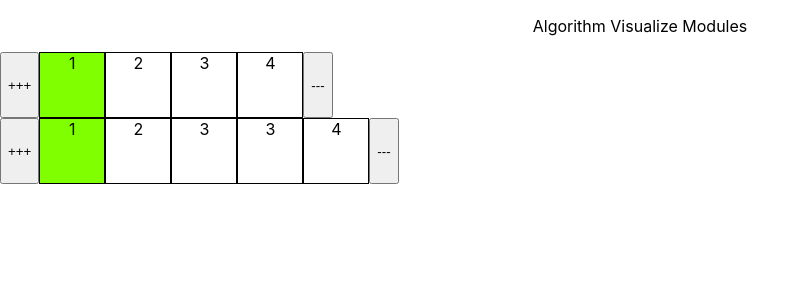
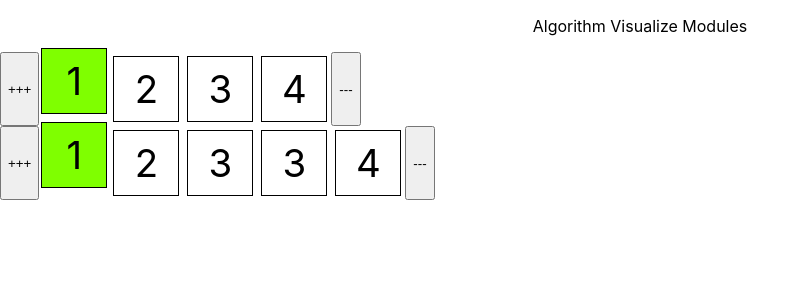
Before and after one commit to VimForLaNie/algorithm-visualizer, a React (Create React App) app: page / in a window 1280 px wide. Shown: the top 300 px of the page, without its empty margins (0-810 px from the left). Built offline with nearby package versions, Linux system fonts and the light colour scheme.

Commit message:
css animation on index element

```diff
--- a/src/modules/Array.js
+++ b/src/modules/Array.js
@@ -4,7 +4,6 @@ import './modules.css';
 class Array extends React.Component{
     constructor(props){
         super(props);
-        console.log("Call constructor");
         this.state={
             arr : this.props.arr,
             ptr : this.props.ptr
--- a/src/modules/modules.css
+++ b/src/modules/modules.css
@@ -4,19 +4,31 @@
 }
 
 .Array-item{
+    font-size: 3vw;
+    display: flex;
+    flex-direction: column;
+    justify-content: center;
     text-align: center;
     width: auto;
     min-width: 5vw;
     height: 5vw;
+    margin: 4px;
     border: 1px solid black;
-    transition: background-color 0.15s ease-in-out;
-    -webkit-transition: background-color 0.15s ease-in-out;
-    -moz-transition: background-color 0.15s ease-in-out;
-    -ms-transition: background-color 0.15s ease-in-out;
-    -o-transition: background-color 0.15s ease-in-out;
+    transition: background-color 0.15s ease-in-out, transform 0.3s ease-in;
+    -webkit-transition: background-color 0.15s ease-in-out, transform 0.3s ease-in;
+    -moz-transition: background-color 0.15s ease-in-out, transform 0.3s ease-in;
+    -ms-transition: background-color 0.15s ease-in-out, transform 0.3s ease-in;
+    -o-transition: background-color 0.15s ease-in-out, transform 0.3s ease-in;
 }
 
   .Array-ptr-item{
+    transition: transform 0.3s ease-in-out;
+    transform: translate(0px,-6px );
+    font-size: 3vw;
+    margin: 2px;
+    display: flex;
+    flex-direction: column;
+    justify-content: center;
     background-color: chartreuse;
     text-align: center;
     width: auto;
@@ -24,10 +36,14 @@
     height: 5vw;
     border: 1px solid black;
     transition: background-color 0.15s ease-in-out;
-    -webkit-transition: background-color 0.15s ease-in-out;
-    -moz-transition: background-color 0.15s ease-in-out;
-    -ms-transition: background-color 0.15s ease-in-out;
-    -o-transition: background-color 0.15s ease-in-out;
+    -webkit-transition: transform 0.3s ease-in-out;
+    -moz-transition: transform 0.3s ease-in-out;
+    -ms-transition: transform 0.3s ease-in-out;
+    -o-transition: transform 0.3s ease-in-out;
+    -webkit-transform: translate(0px,-6px );
+    -moz-transform: translate(0px,-6px );
+    -ms-transform: translate(0px,-6px );
+    -o-transform: translate(0px,-6px );
 }
 
   .Array-box{
```
